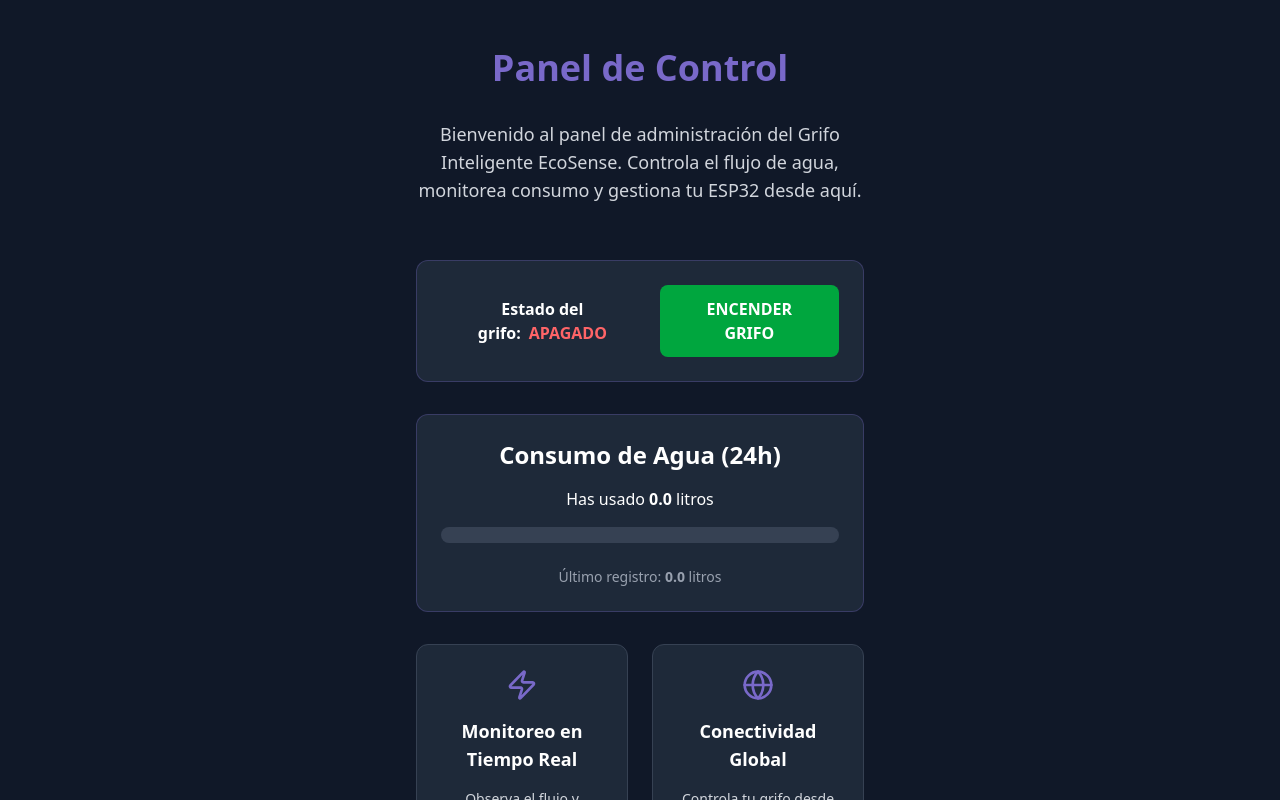
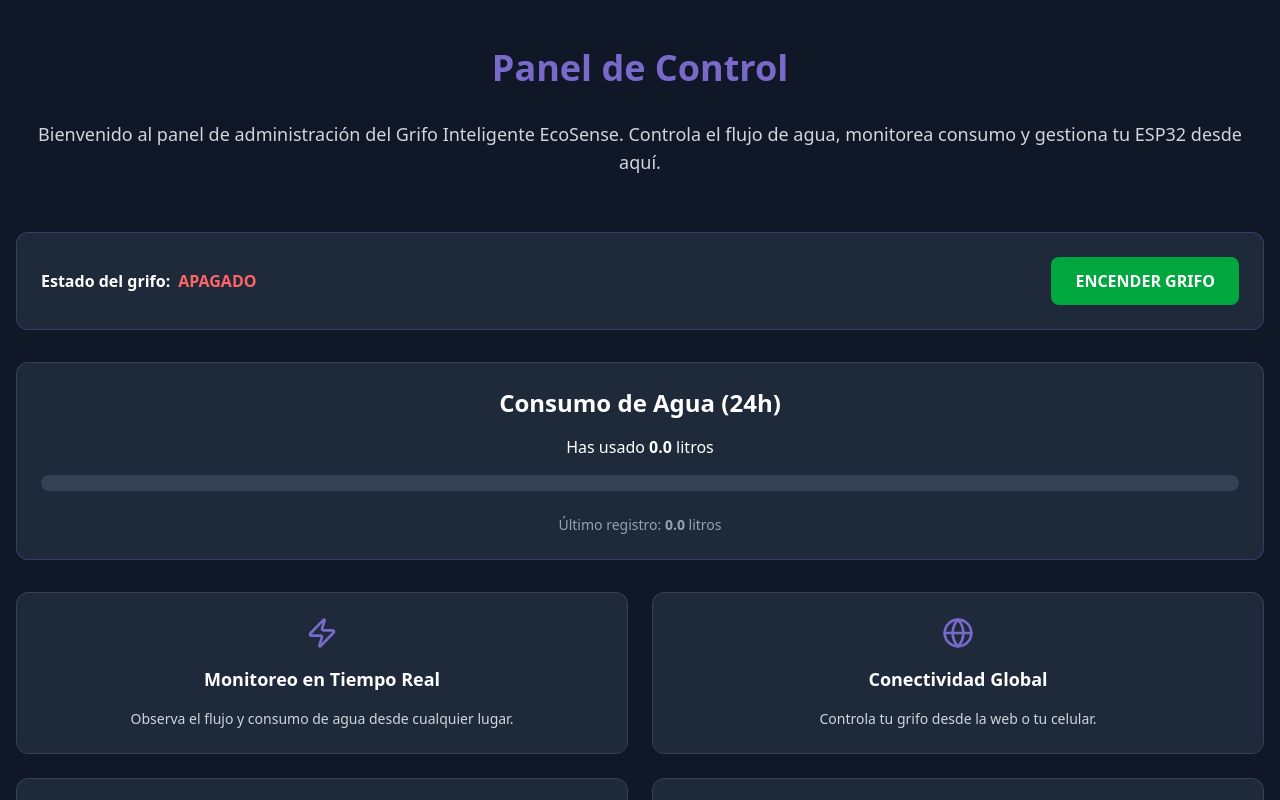
Before and after one commit to deylleranchundiaalcivar34-stack/eco-sense, a React (Vite) app: page /panel in a window 1280 px wide. Shown: the top 800 px of the page. Built offline with nearby package versions, Linux system fonts and the light colour scheme; no server answers; the database is empty; sample sign-in values are in the browser's storage.

Commit message:
Actualizacion de vista del pnael de control

```diff
--- a/src/pages/PanelControl.jsx
+++ b/src/pages/PanelControl.jsx
@@ -101,7 +101,7 @@
 
   return (
     <section className="min-h-screen flex flex-col items-center justify-start px-4 py-12 overflow-y-auto overflow-x-hidden bg-gray-900 text-white">
-      <div className="max-w-md mx-auto w-full flex flex-col items-center gap-8">
+      <div className="w-full flex flex-col items-center gap-8">
         <h1 className="text-4xl font-bold text-primary">Panel de Control</h1>
         <p className="text-lg text-gray-300 text-center mb-6">
           Bienvenido al panel de administración del Grifo Inteligente EcoSense.
```
